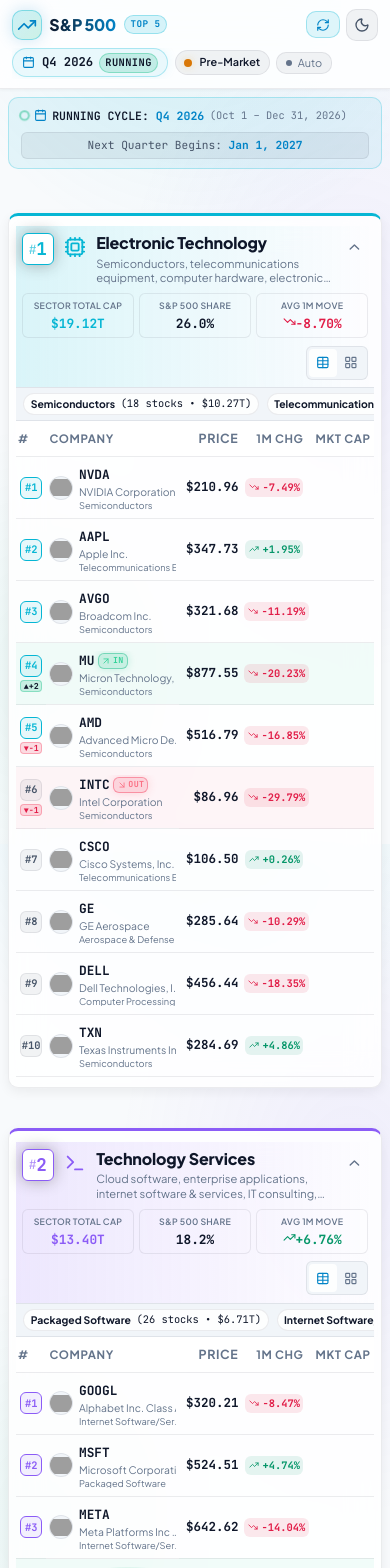
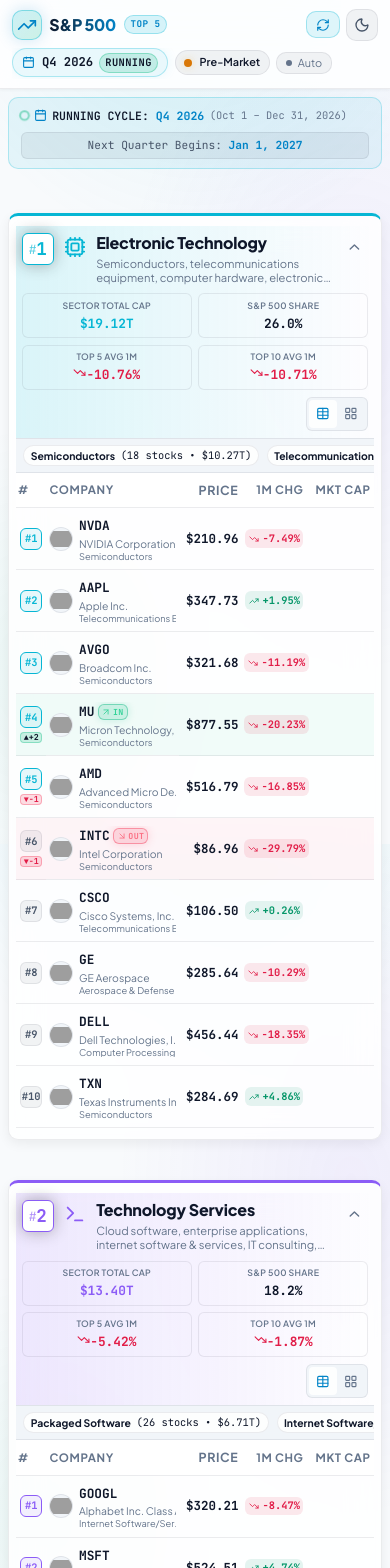
Before and after one commit to catinbowl/the-top5-of-the-top5-of-snp500, a React (Vite) app: page / in a window 390 px wide. Shown: the top 1568 px of the page. Built offline with nearby package versions, Linux system fonts and the light colour scheme; grey boxes are pictures that could not be loaded.

Commit message:
feat(metrics): calculate and display separate 1-month average moves for Top 5 and Top 10 stocks

```diff
--- a/src/App.css
+++ b/src/App.css
@@ -2851,9 +2851,9 @@
 
   .sector-metrics {
     display: grid;
-    grid-template-columns: repeat(3, 1fr);
+    grid-template-columns: repeat(2, 1fr);
     width: 100%;
-    gap: 0.3rem;
+    gap: 0.4rem;
   }
 
   .sector-metric-item {
--- a/src/components/Top5IndustriesView.tsx
+++ b/src/components/Top5IndustriesView.tsx
@@ -94,7 +94,8 @@
         {top5Sectors.map((sector) => {
           const isCollapsed = collapsedSectors[sector.name];
           const layout = layoutModes[sector.name] || 'table';
-          const isPositive = sector.avgChange >= 0;
+          const isTop5Positive = sector.avgChangeTop5 >= 0;
+          const isTop10Positive = sector.avgChangeTop10 >= 0;
 
           // Filter stocks by search query if present
           const q = searchQuery.toLowerCase().trim();
@@ -169,12 +170,22 @@
                     </div>
 
                     <div className="sector-metric-item">
-                      <span className="metric-label">Avg 1M Move</span>
+                      <span className="metric-label">Top 5 Avg 1M</span>
                       <span
-                        className={`metric-val font-mono ${isPositive ? 'text-green' : 'text-rose'}`}
+                        className={`metric-val font-mono ${isTop5Positive ? 'text-green' : 'text-rose'}`}
                       >
-                        {isPositive ? <TrendingUp size={13} /> : <TrendingDown size={13} />}
-                        {formatPercent(sector.avgChange)}
+                        {isTop5Positive ? <TrendingUp size={13} /> : <TrendingDown size={13} />}
+                        {formatPercent(sector.avgChangeTop5)}
+                      </span>
+                    </div>
+
+                    <div className="sector-metric-item">
+                      <span className="metric-label">Top 10 Avg 1M</span>
+                      <span
+                        className={`metric-val font-mono ${isTop10Positive ? 'text-green' : 'text-rose'}`}
+                      >
+                        {isTop10Positive ? <TrendingUp size={13} /> : <TrendingDown size={13} />}
+                        {formatPercent(sector.avgChangeTop10)}
                       </span>
                     </div>
                   </div>
--- a/src/types.ts
+++ b/src/types.ts
@@ -52,6 +52,8 @@
   totalMarketCap: number;
   stockCount: number;
   avgChange: number;
+  avgChangeTop5: number;
+  avgChangeTop10: number;
   shareOfSP500: number; // percentage (e.g. 32.5)
   stocks: Stock[];
   top10Stocks: Stock[];
--- a/src/utils/dataProcessor.ts
+++ b/src/utils/dataProcessor.ts
@@ -118,9 +118,16 @@
     stocksInSector.sort((a, b) => b.marketCap - a.marketCap);
 
     const totalSectorMarketCap = stocksInSector.reduce((sum, s) => sum + s.marketCap, 0);
-    const avgChange = stocksInSector.length > 0
-      ? stocksInSector.reduce((sum, s) => sum + (s.perf1M ?? s.change), 0) / stocksInSector.length
-      : 0;
+
+    const calcAvgMove = (list: Stock[]): number => {
+      if (list.length === 0) return 0;
+      const sum = list.reduce((acc, s) => acc + (s.perf1M ?? s.change), 0);
+      return Number((sum / list.length).toFixed(2));
+    };
+
+    const avgChangeTop5 = calcAvgMove(stocksInSector.slice(0, 5));
+    const avgChangeTop10 = calcAvgMove(stocksInSector.slice(0, 10));
+    const avgChange = avgChangeTop5;
 
     // Sub-industries breakdown
     const indMap = new Map<string, { count: number; mcap: number }>();
@@ -206,7 +213,9 @@
       rank: 0, // Assigned after sorting
       totalMarketCap: totalSectorMarketCap,
       stockCount: stocksInSector.length,
-      avgChange: Number(avgChange.toFixed(2)),
+      avgChange,
+      avgChangeTop5,
+      avgChangeTop10,
       shareOfSP500: totalSP500MarketCap > 0 ? Number(((totalSectorMarketCap / totalSP500MarketCap) * 100).toFixed(2)) : 0,
       stocks: stocksInSector,
       top10Stocks,
```
